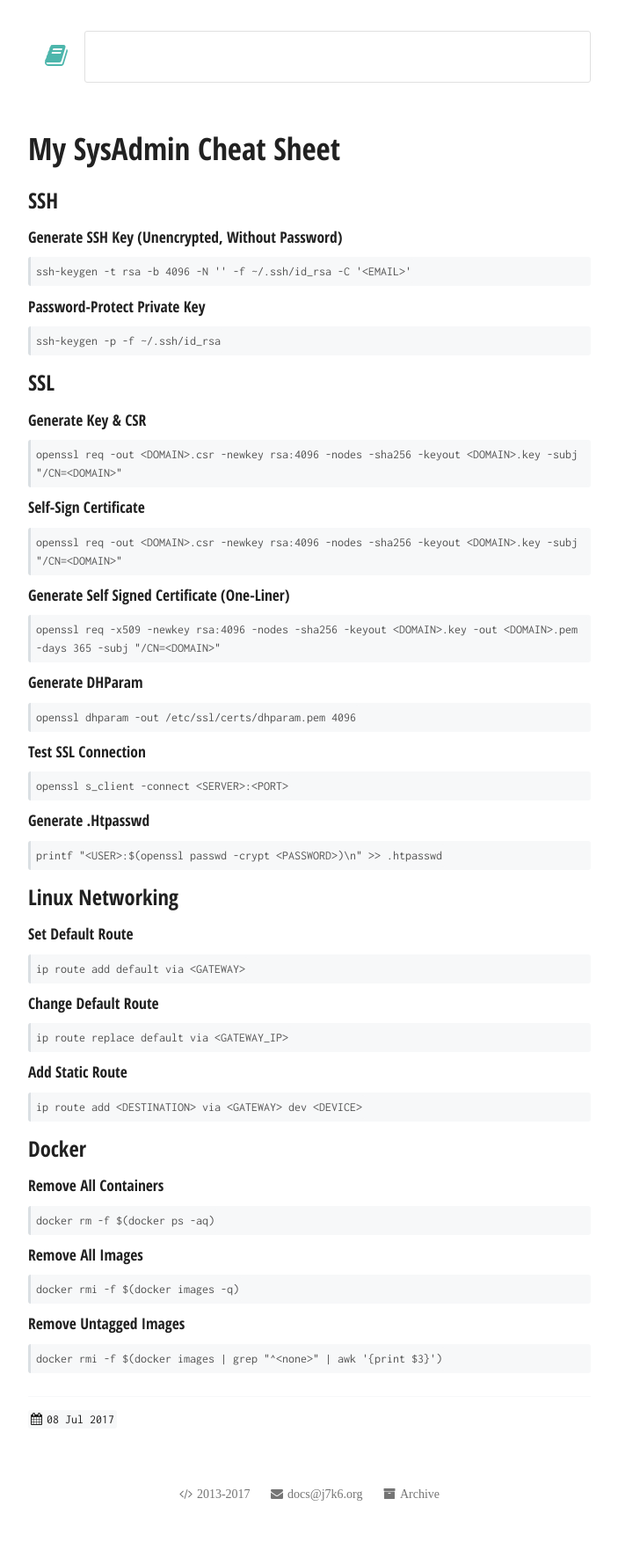
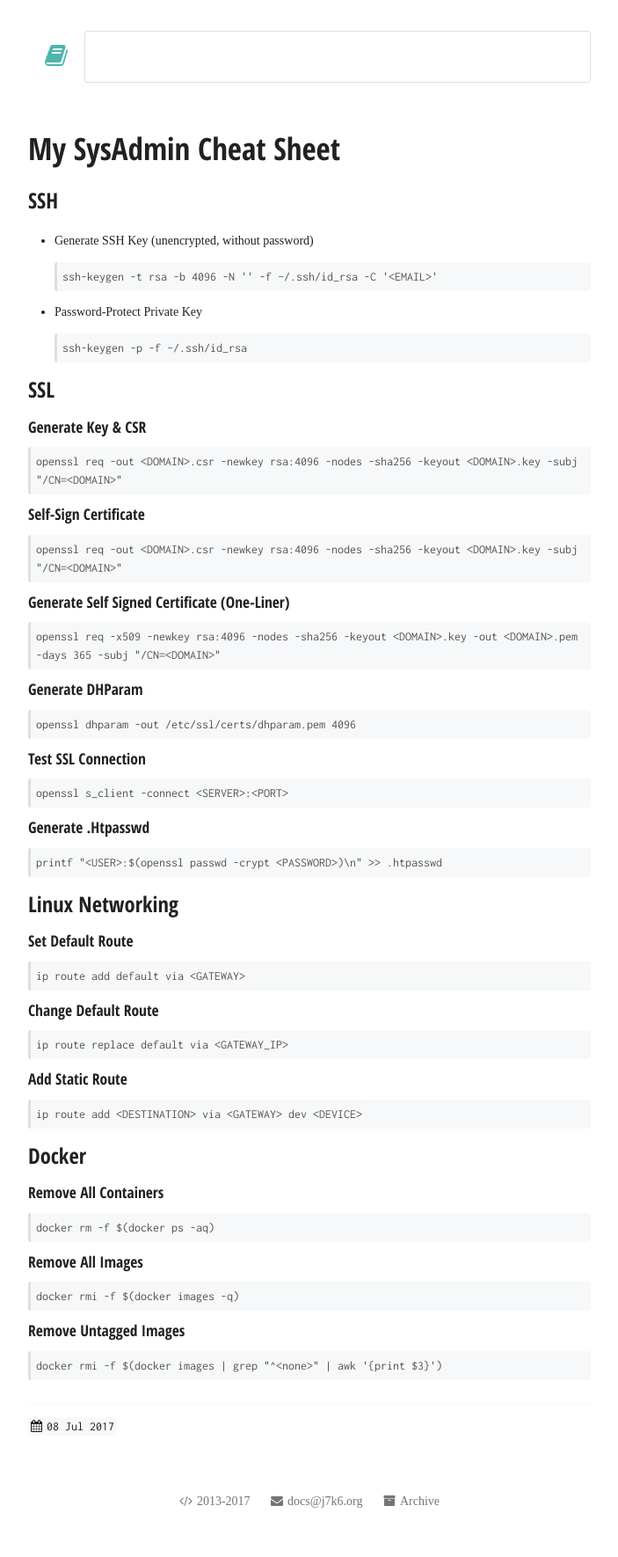
Before and after one commit to gh0st/docs.j7k6.org, a Jekyll site: the page built from _posts/2017-07-08-my-sysadmin-cheat-sheet.md, in a window 1280 px wide. Shown: the whole page at 88% size, without its empty margins (288-991 px from the left). Built offline with Jekyll 4.4.1, drawn with Linux system fonts in a browser that asks for light colours; nearby versions of some CDN libraries; some web fonts are replaced.

Commit message:
my sysadmin cheat sheet

````diff
--- a/_posts/2017-07-08-my-sysadmin-cheat-sheet.md
+++ b/_posts/2017-07-08-my-sysadmin-cheat-sheet.md
@@ -5,15 +5,14 @@ tags: []
 ---
 
 ## SSH
-### Generate SSH Key (unencrypted, without password)
-```bash
-ssh-keygen -t rsa -b 4096 -N '' -f ~/.ssh/id_rsa -C '<EMAIL>'
-```
-
-### Password-Protect Private Key
-```bash
-ssh-keygen -p -f ~/.ssh/id_rsa
-```
+- Generate SSH Key (unencrypted, without password)
+  ```bash
+  ssh-keygen -t rsa -b 4096 -N '' -f ~/.ssh/id_rsa -C '<EMAIL>'
+  ```
+- Password-Protect Private Key
+  ```bash
+  ssh-keygen -p -f ~/.ssh/id_rsa
+  ```
 
 ## SSL
 ### Generate Key & CSR
````
